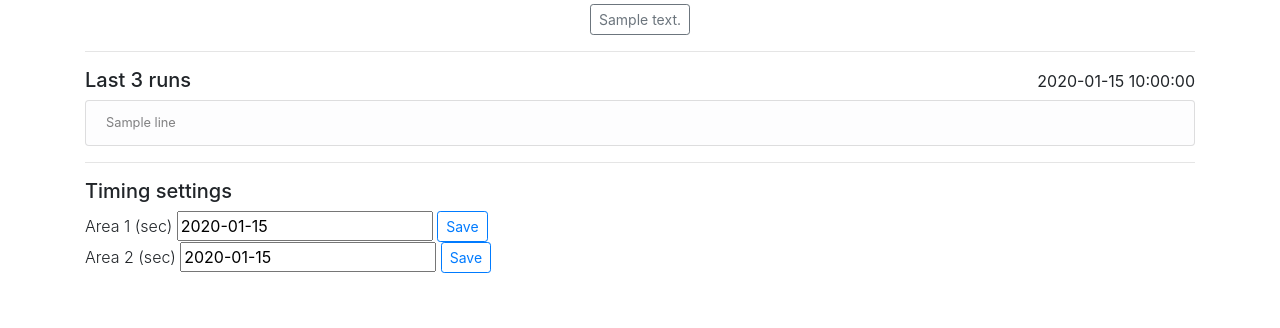
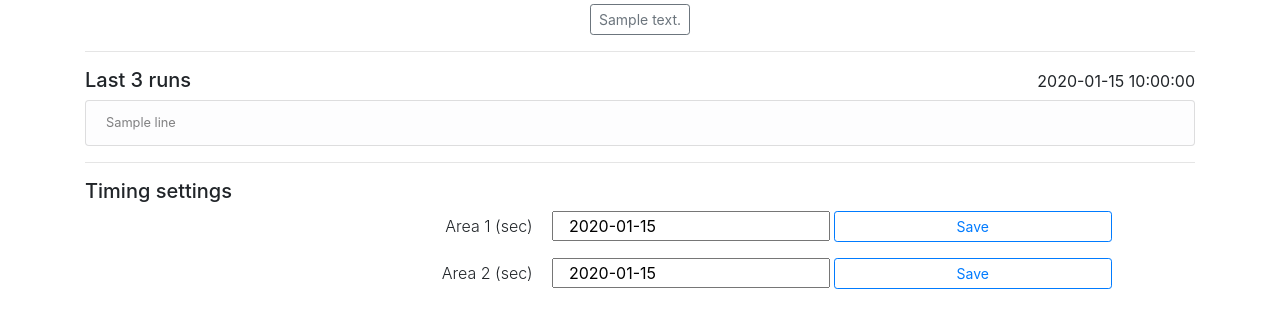
Before and after one commit to fdibartolo/waterer-pi, a Flask app: template src/templates/home.html in a window 1280 px wide. Shown: the part 225-553 px from the top of the page. Run offline with Flask 2, Linux system fonts and the light colour scheme; the template is opened without the code that fills it: most values are stand-ins (such as "Sample title", 1, 10 or a date in 2020); parts of the project's set-up code (start-up, migrations or seed data) failed here and were passed over; some libraries are stand-ins or nearby versions.

Commit message:
style settings form

```diff
--- a/src/templates/home.html
+++ b/src/templates/home.html
@@ -40,15 +40,15 @@
     </ul>
     <hr>
     <h5>Timing settings</h5>
-    <form class="form-inline" action="{{ url_for('set_area_1_time') }}" method="post">
-      <span class="font-weight-light">Area 1 (sec)</span> &nbsp;
-      <input type="text" name="timeArea1" value={{ time_area_1 }}> &nbsp;
-      <button type="submit" class="btn btn-outline-primary btn-sm">Save</button>
+    <form class="form-inline mb-3" action="{{ url_for('set_area_1_time') }}" method="post">
+      <span class="font-weight-light col-5 text-right">Area 1 (sec)</span> &nbsp;
+      <input type="text" class="col-3" name="timeArea1" value={{ time_area_1 }}> &nbsp;
+      <button type="submit" class="btn btn-outline-primary btn-sm col-3">Save</button>
     </form>
     <form class="form-inline" action="{{ url_for('set_area_2_time') }}" method="post">
-      <span class="font-weight-light">Area 2 (sec)</span> &nbsp;
-      <input type="text" name="timeArea2" value={{ time_area_2 }}> &nbsp;
-      <button type="submit" class="btn btn-outline-primary btn-sm">Save</button>
+      <span class="font-weight-light col-5 text-right">Area 2 (sec)</span> &nbsp;
+      <input type="text" class="col-3" name="timeArea2" value={{ time_area_2 }}> &nbsp;
+      <button type="submit" class="btn btn-outline-primary btn-sm col-3">Save</button>
     </form>
   </div>
 </body>
```
